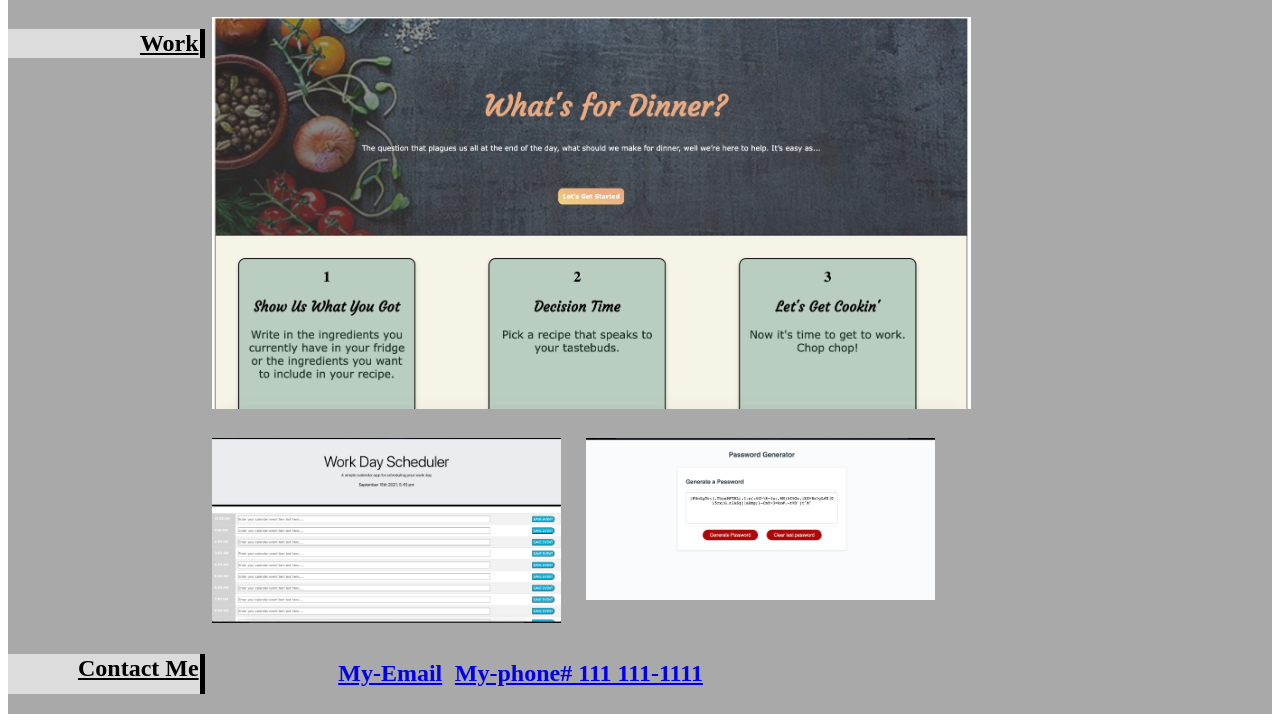
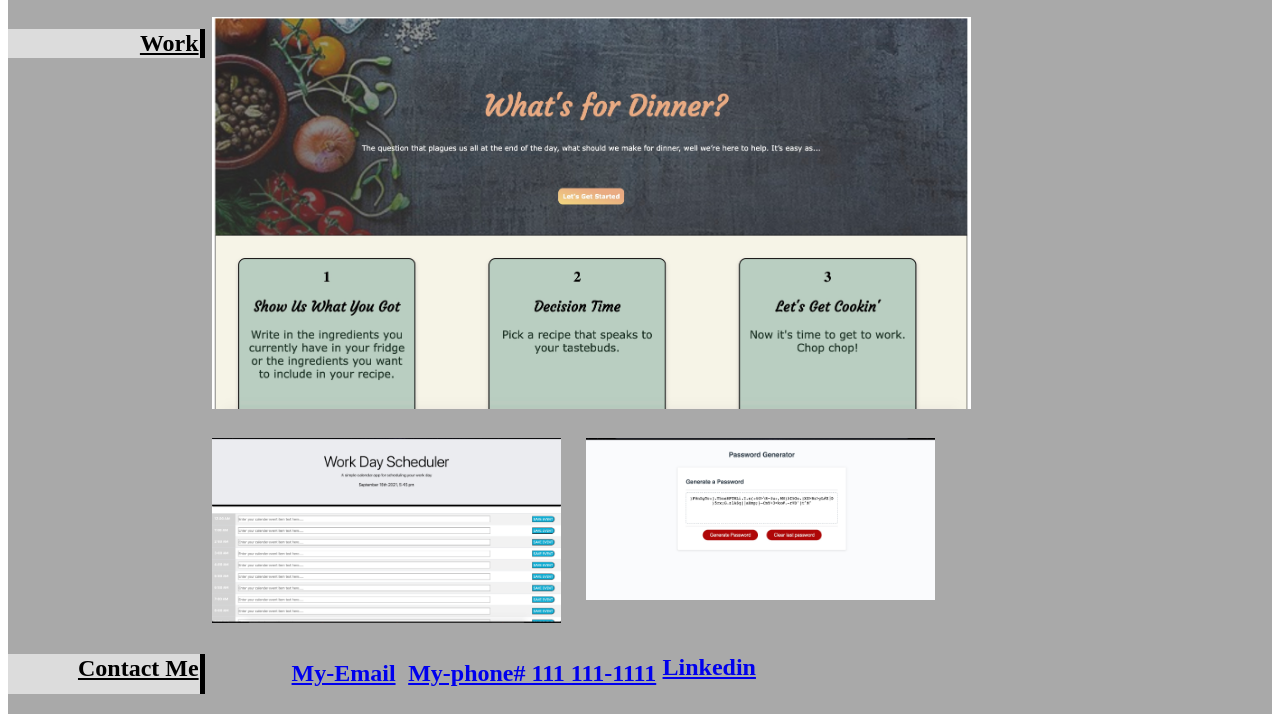
Before and after one commit to jdesgarennes/Updatted-Portfolio-Page, a plain HTML site: page index.html in a window 1280 px wide. Shown: the part 620-1342 px from the top of the page. Drawn offline with Linux system fonts and the light colour scheme.

Commit message:
Update index.html

```diff
--- a/index.html
+++ b/index.html
@@ -65,6 +65,8 @@
             <div class='info'>
                 <h2><a href="tel:1-111 111 1111">My-phone# 111 111-1111</a></h2>
             </div>
+            <div>
+                <h2><a href="https://www.linkedin.com/feed/?trk=onboarding-landing">Linkedin</a></h2>
 
         </div>
     </section>
```
